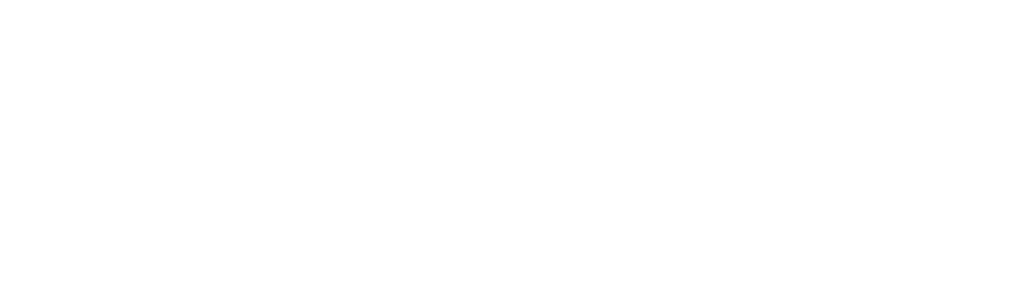
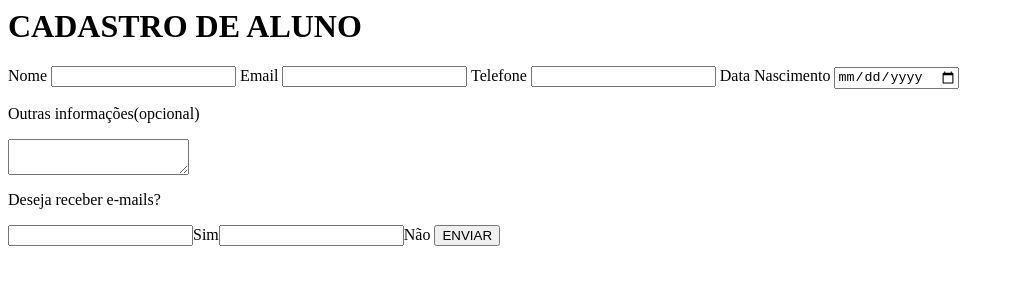
Before and after one commit to robertwd76/formulario, a plain HTML site: page index.html in a window 1280 px wide. Shown: the whole page, without its empty margins (0-1014 px from the left). Drawn offline with Linux system fonts and the light colour scheme.

Commit message:
Update index.html

```diff
--- a/index.html
+++ b/index.html
@@ -1,3 +1,28 @@
 <html>
+  <h1>CADASTRO DE ALUNO</h1>
+<form>
 
+<label>Nome</label>
+<input type="text" required>
+
+<label>Email</label>
+<input type="text" required>
+
+<label>Telefone</label>
+<input type="tel" required>
+
+<label>Data Nascimento</label>
+<input type="date" required>
+
+<p>Outras informações(opcional)</p>
+<textarea cols=”30px” rows=”10px”></textarea>
+
+<p>Deseja receber e-mails?</p>
+
+
+<label><input type=”checkbox”>Sim</label
+<label><input type=”checkbox”>Não</label>
+<input type="submit" value="ENVIAR">
+
+</form>
 </html>
```
